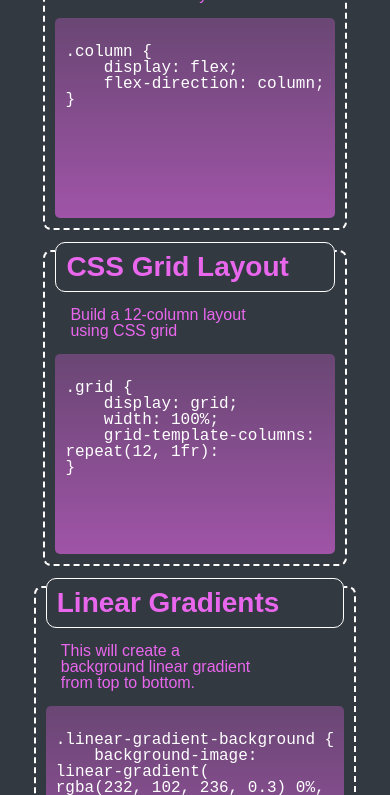
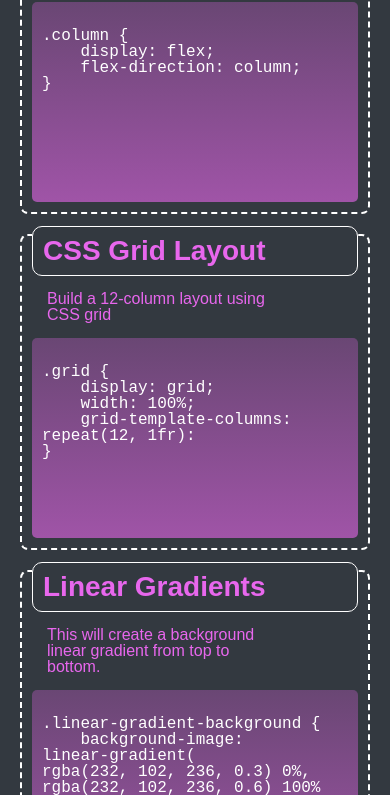
Before and after one commit to branchwag/Module2-CSSPage, a plain HTML site: page index.html in a window 390 px wide. Shown: the part 715-1510 px from the top of the page. Drawn offline with Linux system fonts and the light colour scheme.

Commit message:
polishes off final layout touches

```diff
--- a/assets/styles.css
+++ b/assets/styles.css
@@ -1,11 +1,13 @@
 :root {
     --lightcolor: #e867ed;
+    --darkcolor: #333940;
+    --highlightcolor: #008B8B;
 }
 
 * {
     box-sizing: border-box;
     /* border: 1px solid #fff; */
-    background-color: #333940;
+    background-color: var(--darkcolor);
     color:#fff;
     font-family: sans-serif;
     font-size: 16px;
@@ -14,7 +16,7 @@
 }
 
 main {
-    display: flex;
+    /* display: flex; */
     flex-wrap: wrap;
     justify-content: center;
     text-align: center;
@@ -37,11 +39,11 @@ main p {
 }
 
 .container {
-    display: flex;
+    /* display: flex;
     flex-wrap: wrap;
-    justify-content: center;
-    /* display: grid;
-    grid-template-columns: repeat(3,1fr); */
+    justify-content: center; */
+    display: grid;
+    grid-template-columns: repeat(3,1fr);
 }
 
 
@@ -79,7 +81,7 @@ main p {
 
 
 .card p {
-    color: #e867ed;
+    color: var(--lightcolor);
     padding: 10px;
     margin: 5px;
     text-align: left;
@@ -108,7 +110,7 @@ footer {
 }
 
 footer h3 {
-    color: #e867ed;
+    color: var(--lightcolor);
     font-weight: bold;
     font-size: 1.25em;
     font-family: sans-serif;
@@ -124,24 +126,24 @@ code {
 }
 
 code::selection {
-    background-color: #008B8B;
+    background-color: var(--highlightcolor);
 }
 
 .codebox:hover pre {
-    background-color: #008B8B;
+    background-color: var(--highlightcolor);
 }
 
 /* media query to change the width of the cards so they split into two columns at 992px or smaller*/
 
 @media screen and (max-width: 992px) {
     .container {
-        display: flex;
+        /* display: flex;
         flex-wrap: wrap;
         justify-content: center;
-        width: 50%;
-        /* display: grid;
-        grid-template-columns: repeat(2,1fr); */
-        /* width: 100%; */
+        width: 50%; */
+        display: grid;
+        grid-template-columns: repeat(2,1fr);
+        width: 100%;
     }
   }
 
@@ -149,12 +151,12 @@ code::selection {
 
   @media screen and (max-width: 768px) {
     .container {
-        display: flex;
+        /* display: flex;
         flex-wrap: wrap;
         justify-content: center;
-        width: 100%;
-        /* display: flex;
-        flex-direction: column; */
+        width: 100%; */
+        display: flex;
+        flex-direction: column;
 
     }
   }
```
